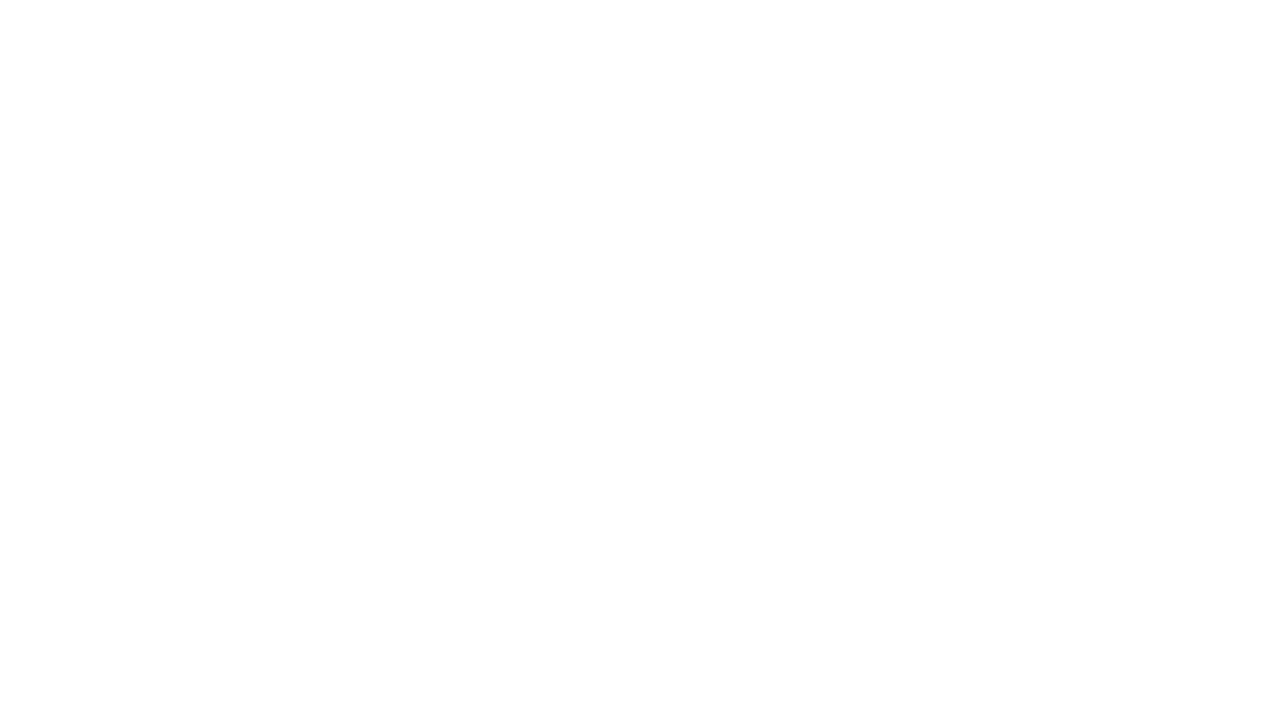
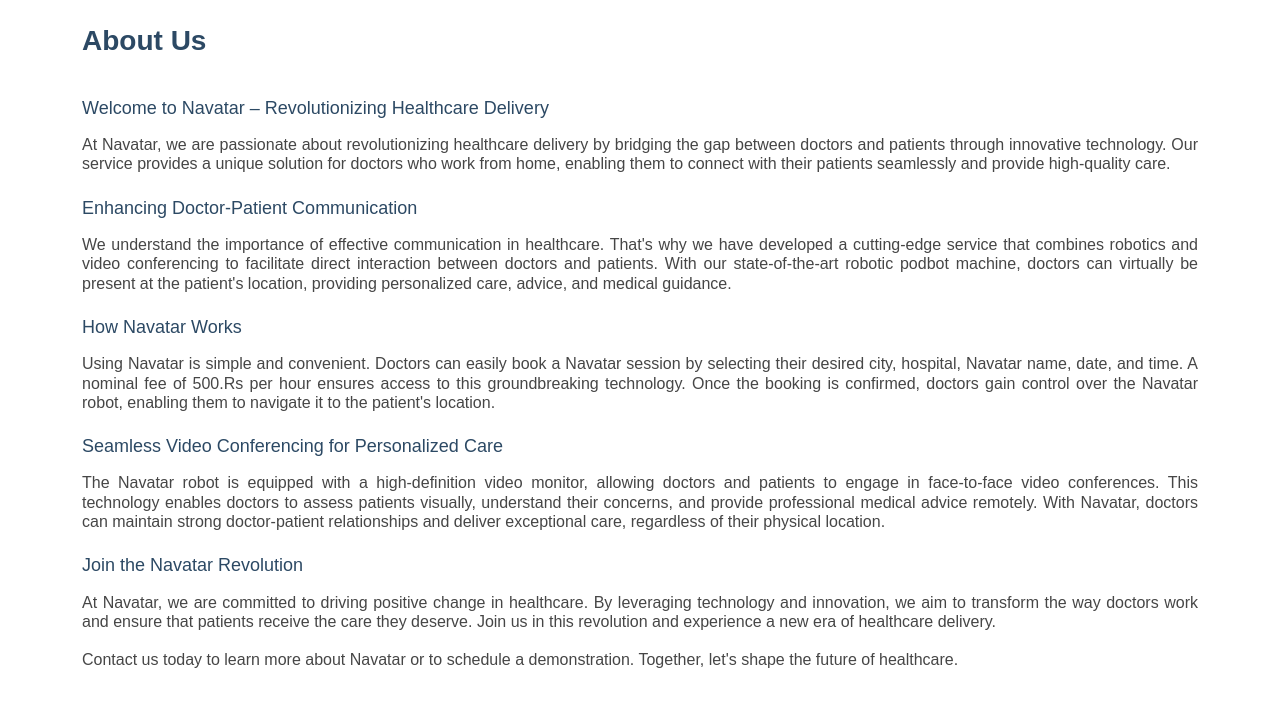
Before and after one commit to HarshithGV/Navatar-React-JS-Frontend, a React (Create React App) app: page /aboutus in a window 1280 px wide. Before the commit this address had no page. Shown: the top 706 px of the page. Built offline with nearby package versions, Linux system fonts and the light colour scheme.

Commit message:
added About page

```diff
--- a/src/App.js
+++ b/src/App.js
@@ -21,6 +21,7 @@
 import Forgotpassword from "./components/Forgotpassword";
 import OTPgenerator from "./components/OTPgenerator";
 import OTPverification from "./components/OTPverification";
+import Aboutus from "./components/Aboutus";
 
 export default function App() {
   return (
@@ -48,6 +49,7 @@
       <Route path="/forgotpassword" element={<Forgotpassword />}/>
       <Route path="/otpgenerator" element={<OTPgenerator />}/>
       <Route path="/otpverification" element={<OTPverification/>}/>
+      <Route path="/aboutus" element={<Aboutus/>}/>
         </Route>
       </Routes>
     </BrowserRouter>
--- /dev/null
+++ b/src/components/Aboutus.js
@@ -0,0 +1,32 @@
+import React from "react";
+import "./Appnavatar.css";
+
+function Aboutus() {
+
+    return(
+        <div class="aboutus">
+        <div class="container text-center">
+        <div class="row">
+          <div class="col"><br/>
+            <h3>About Us</h3><br/>
+        <h4>Welcome to Navatar – Revolutionizing Healthcare Delivery</h4>
+        <h6 class="description">At Navatar, we are passionate about revolutionizing healthcare delivery by bridging the gap between doctors and patients through innovative technology. Our service provides a unique solution for doctors who work from home, enabling them to connect with their patients seamlessly and provide high-quality care.</h6>
+
+        <h4>Enhancing Doctor-Patient Communication</h4>
+        <h6 class="description">We understand the importance of effective communication in healthcare. That's why we have developed a cutting-edge service that combines robotics and video conferencing to facilitate direct interaction between doctors and patients. With our state-of-the-art robotic podbot machine, doctors can virtually be present at the patient's location, providing personalized care, advice, and medical guidance.</h6>
+        <h4>How Navatar Works</h4>
+        <h6 class="description">Using Navatar is simple and convenient. Doctors can easily book a Navatar session by selecting their desired city, hospital, Navatar name, date, and time. A nominal fee of 500.Rs per hour ensures access to this groundbreaking technology. Once the booking is confirmed, doctors gain control over the Navatar robot, enabling them to navigate it to the patient's location.</h6>
+        <h4>Seamless Video Conferencing for Personalized Care</h4>
+        <h6 class="description">The Navatar robot is equipped with a high-definition video monitor, allowing doctors and patients to engage in face-to-face video conferences. This technology enables doctors to assess patients visually, understand their concerns, and provide professional medical advice remotely. With Navatar, doctors can maintain strong doctor-patient relationships and deliver exceptional care, regardless of their physical location.</h6>
+        <h4>Join the Navatar Revolution</h4>
+        <h6 class="description">At Navatar, we are committed to driving positive change in healthcare. By leveraging technology and innovation, we aim to transform the way doctors work and ensure that patients receive the care they deserve. Join us in this revolution and experience a new era of healthcare delivery. <br/><br/>Contact us today to learn more about Navatar or to schedule a demonstration. Together, let's shape the future of healthcare.</h6>
+
+          </div>
+
+        </div>
+        </div>
+      </div>
+    )
+}
+
+export default Aboutus;
--- a/src/components/Appnavatar.css
+++ b/src/components/Appnavatar.css
@@ -287,3 +287,29 @@
 
     }
 }
+
+.aboutus h3 {
+    font-size: 28px;
+    font-weight: 700;
+    color: #2c4964;
+
+    margin-bottom: 1rem;
+    text-align: left;
+}
+
+.aboutus h4 {
+    font-size: 18px;
+    text-align: left;
+    color: #2c4964;
+}
+
+.aboutus h6 {
+
+    padding-top: 0rem;
+    padding-bottom: 1rem;
+    margin-top: 1rem;
+    font-size: 1rem;
+    color: #464646;
+    text-align: justify;
+    font-style:normal;
+}
--- a/src/components/Doctorlogin.js
+++ b/src/components/Doctorlogin.js
@@ -56,7 +56,7 @@
     <div id="title">
       <h1 style={{fontFamily:"Raleway, sans-serif"}}>Welcome to Navatar</h1>
       <h2>Please Login through the form using your credentials.</h2>
-      <a href="#about" class="btn-get-started scrollto">About Us</a>
+      <Link to="/Aboutus"> <a  class="btn-get-started scrollto">About Us</a></Link>
       </div>
       </div>
       <div class="col">
```
